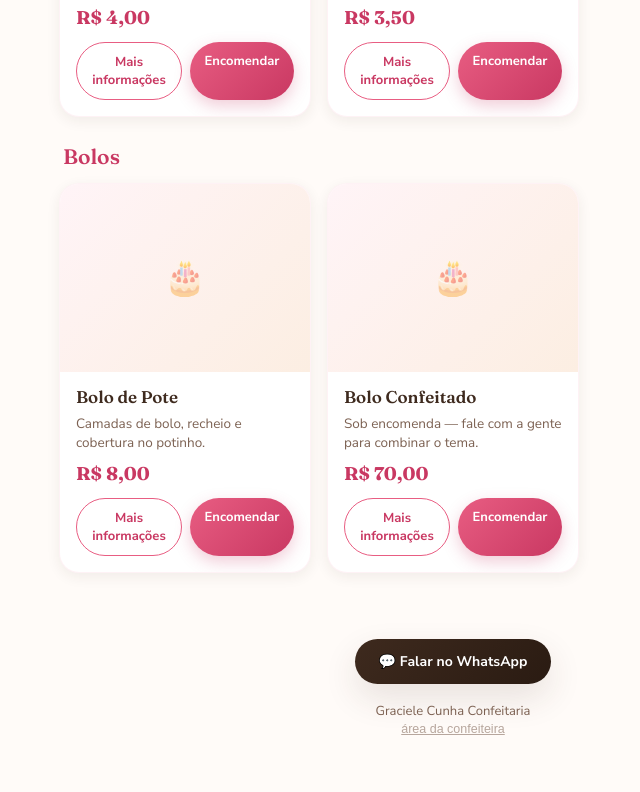
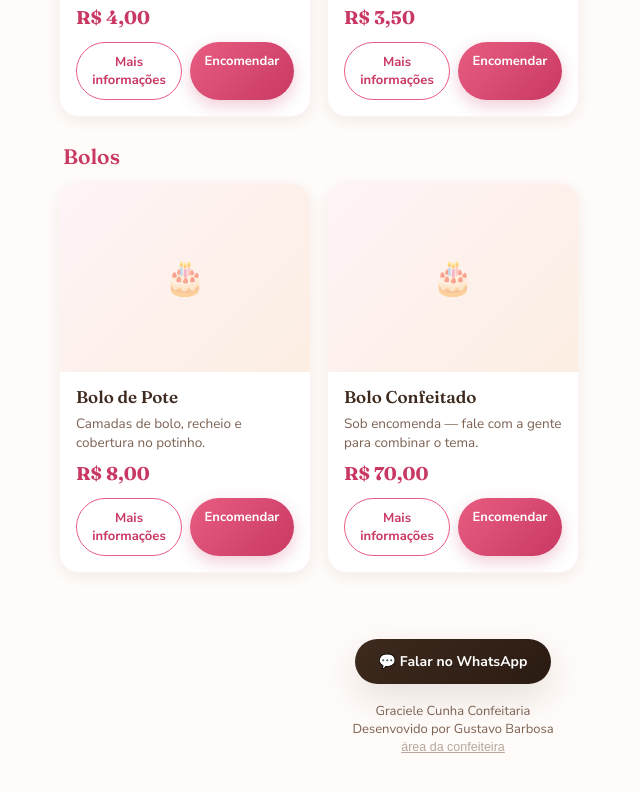
Before and after one commit to gustavoguga18/confeitaria-graciele, a plain HTML site: page index.html in a window 1280 px wide. Shown: the part 1225-2017 px from the top of the page, without its empty margins (187-827 px from the left). Drawn offline with nearby package versions, Linux system fonts and the light colour scheme; no server answers.

Commit message:
Add developer credit to footer in index.html

```diff
--- a/index.html
+++ b/index.html
@@ -510,6 +510,7 @@
     </a>
   </div>
   <div>Graciele Cunha Confeitaria</div>
+  <div>Desenvovido por Gustavo Barbosa</div>
   <button class="owner-link" onclick="openOwnerLogin()">área da confeiteira</button>
 </footer>
 
```
